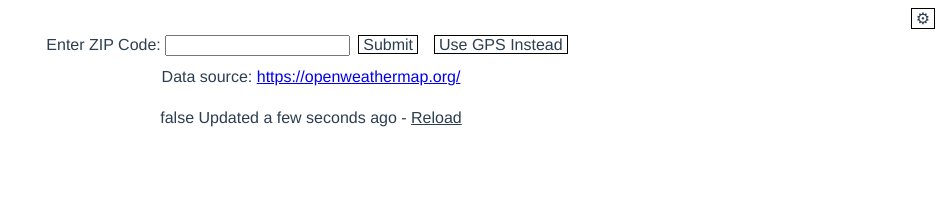
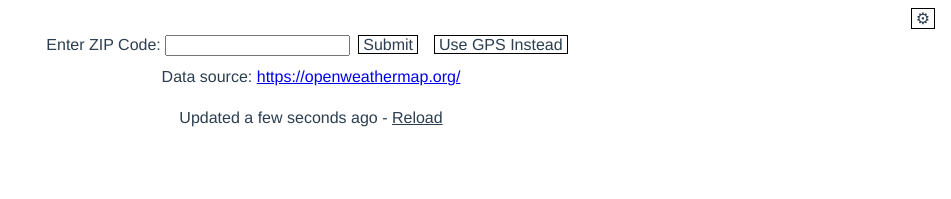
Before and after one commit to etekweb/clear-skies, a Vue app: page / in a window 1280 px wide. Shown: the top 199 px of the page, without its empty margins (329-1280 px from the left). Built offline with nearby package versions, Linux system fonts and the light colour scheme.

Commit message:
added app update banner

```diff
--- a/src/App.vue
+++ b/src/App.vue
@@ -1,9 +1,13 @@
 <template>
   <div id="app">
     <LocationList @setLocation="setLocation" @unsetLocation="reset" />
-    <div class="update-data">
-      {{$store.state.isRegistered}}
-      Updated {{ lastUpdated }} - <span @click="refresh" class="refresh-link">Reload</span>
+    <div class="update-data" :class="{old: oldData}">
+      <div class="update-app" v-if="$store.state.updateOnRestart">
+        App update available! -
+        <span @click="refresh" class="refresh-link">Click to update</span>
+      </div>
+      Updated {{ lastUpdated }} -
+      <span @click="refresh" class="refresh-link">Reload</span>
     </div>
     <ExtendedForecast :data="hourly" />
     <ExtendedForecast isDaily :data="daily" />
@@ -12,7 +16,7 @@
 
 <script>
 import Axios from "axios";
-import moment from 'moment';
+import moment from "moment";
 
 import LocationList from "@/components/LocationList.vue";
 import ExtendedForecast from "@/components/ExtendedForecast.vue";
@@ -30,6 +34,14 @@ export default {
       hourly: [],
       lastUpdated: ""
     };
+  },
+  computed: {
+    oldData() {
+      if (parseInt(this.lastUpdated[0]) >= 5) {
+        return true;
+      }
+      return false;
+    }
   },
   methods: {
     setLocation(location) {
@@ -62,16 +74,16 @@ export default {
           "&units=imperial&appid=" +
           process.env.VUE_APP_APIKEY
       )
-      .then((res) => {
+        .then(res => {
           this.current = res.data.current;
           this.daily = res.data.daily;
           this.hourly = res.data.hourly;
           this.time = moment();
           this.lastUpdated = this.time.fromNow();
         })
-      .catch((err) => {
+        .catch(err => {
           console.dir(err);
-      })
+        });
     },
     reset() {
       this.$store.commit("setCurrentLocation", {});
@@ -107,7 +119,13 @@ export default {
 .update-data {
   margin: 16px 0;
 }
-.update-data .refresh-link {
+.update-data.old {
+  color: red;
+}
+.update-app {
+  color: green;
+}
+.refresh-link {
   text-decoration: underline;
   cursor: pointer;
 }
--- a/src/store/index.js
+++ b/src/store/index.js
@@ -12,7 +12,7 @@ export default new Vuex.Store({
   state: {
     locations: [],
     currentLocation: {},
-    isRegistered: false,
+    updateOnRestart: false,
   },
   mutations: {
     addLocation(state, payload) {
@@ -29,8 +29,8 @@ export default new Vuex.Store({
     setCurrentLocation(state, payload) {
       state.currentLocation = payload;
     },
-    register(state) {
-      state.isRegistered = true;
+    updated(state) {
+      state.updateOnRestart = true;
     }
   },
   actions: {
```
Lines whose indentation alone changed are shown as unchanged.
